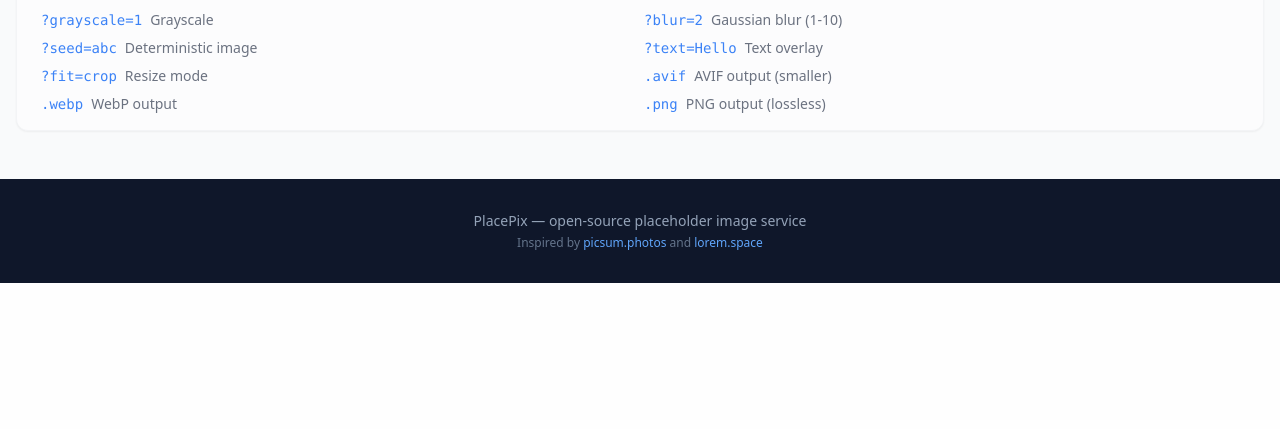
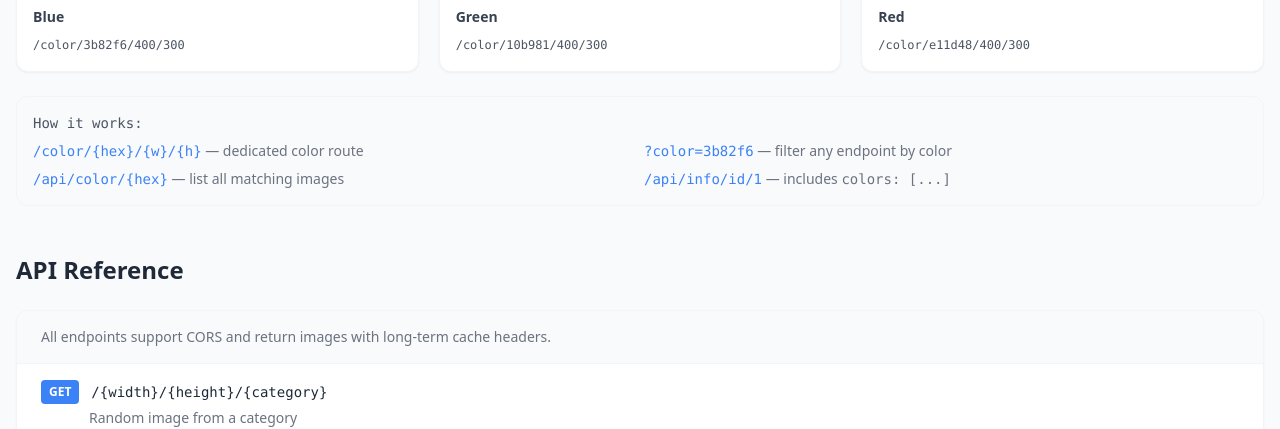
Before and after one commit to riadvice/placepix, a FastAPI app: page / in a window 1280 px wide. Shown: the part 2944-3373 px from the top of the page. Before the commit the page ends 3227 px from the top, so only its background shows below. Run offline with FastAPI, Linux system fonts and the light colour scheme; parts of the project's set-up code (start-up, migrations or seed data) failed here and were passed over; some libraries are stand-ins or nearby versions.

Commit message:
Add color palette feature.

```diff
--- a/src/main.py
+++ b/src/main.py
@@ -287,8 +287,12 @@
     contrast: float = 1.0,
     saturation: float = 1.0,
     sepia: bool = False,
+    color: str = "",
 ) -> Response:
-    entry = manager.pick(category or None, seed or None)
+    if color:
+        entry = manager.pick_by_color(color, category or None)
+    else:
+        entry = manager.pick(category or None, seed or None)
     if entry is None:
         raise HTTPException(status_code=404, detail="category not found")
     return _serve_entry(
@@ -297,10 +301,40 @@
     )
 
 
+@app.get("/color/{hex_color}/{width:int}/{height:int}")
+@app.get("/color/{hex_color}/{width:int}/{height:int}.{ext}")
+async def serve_by_color(
+    hex_color: str,
+    width: int,
+    height: int,
+    ext: str = "",
+    grayscale: bool = False,
+    blur: int = 0,
+    text: str = "",
+    fit: str = "crop",
+    format: str = "",  # noqa: A002
+    tint: str = "",
+    brightness: float = 1.0,
+    contrast: float = 1.0,
+    saturation: float = 1.0,
+    sepia: bool = False,
+) -> Response:
+    entry = manager.pick_by_color(hex_color)
+    if entry is None:
+        raise HTTPException(status_code=404, detail="no image matching that color")
+    return _serve_entry(
+        entry, width, height, ext, grayscale, blur, text, fit, format,
+        tint, brightness, contrast, saturation, sepia,
+    )
+
+
 # ── Random from all (no dimensions) ────────────────────────────────
 @app.get("/random/{category:path}")
-async def random_image(category: str = "") -> RedirectResponse:
-    entry = manager.pick(category or None)
+async def random_image(category: str = "", color: str = "") -> RedirectResponse:
+    if color:
+        entry = manager.pick_by_color(color, category or None)
+    else:
+        entry = manager.pick(category or None)
     if entry is None:
         raise HTTPException(status_code=404, detail="category not found")
     return RedirectResponse(url=f"/500/500/{entry.category}?seed={os.urandom(4).hex()}")
@@ -351,6 +385,7 @@
         "height": height,
         "format": fmt,
         "size": size,
+        "colors": manager.get_colors(entry.id),
         "serve_url": f"/id/{entry.id}/500/500",
     })
 
@@ -377,7 +412,27 @@
         "height": height,
         "format": fmt,
         "size": size,
+        "colors": manager.get_colors(entry.id),
         "serve_url": f"/id/{entry.id}/500/500",
+    })
+
+
+@app.get("/api/color/{hex_color}")
+async def api_color_match(hex_color: str) -> JSONResponse:
+    matches = manager.find_by_color(hex_color)
+    return JSONResponse({
+        "query": hex_color,
+        "count": len(matches),
+        "images": [
+            {
+                "id": e.id,
+                "filename": e.filename,
+                "category": e.category,
+                "colors": manager.get_colors(e.id),
+                "url": f"/id/{e.id}/500/500",
+            }
+            for e in matches
+        ],
     })
 
 
@@ -471,6 +526,7 @@
         <div class="nav-links">
             <a href="/">Home</a>
             <a href="/images">Explorer</a>
+            <a href="/palette">Palette</a>
             <a href="/docs" target="_blank">Docs</a>
         </div>
     </nav>
@@ -478,6 +534,142 @@
     <p class="subtitle">{total} images &mdash; Page {page} of {total_pages}</p>
     <div class="grid">{cards}</div>
     <div class="pager">{prev_link}{page_numbers}{next_link}</div>
+</body>
+</html>"""
+
+    return Response(content=html, media_type="text/html")
+
+
+# ── Color Palette ───────────────────────────────────────────────
+@app.get("/palette")
+async def color_palette(
+    page: int = 1,
+    per_page: int = 24,
+    category: str = "",
+    search: str = "",
+) -> Response:
+    all_colors = manager.list_colors(category=category, search=search)
+    total = len(all_colors)
+    total_pages = max((total + per_page - 1) // per_page, 1)
+    page = max(1, min(page, total_pages))
+    start = (page - 1) * per_page
+    end = start + per_page
+    colors = all_colors[start:end]
+
+    swatches = ""
+    for item in colors:
+        hex_color = item["hex"]
+        count = item["count"]
+        sample_images = ""
+        for sid in item["sample_ids"][:2]:
+            sample_images += f'<img src="/id/{sid}/100/75" alt="" loading="lazy">'
+        swatches += f"""
+        <div class="swatch">
+            <a href="/color/{hex_color.lstrip('#')}/400/300" target="_blank">
+                <div class="color-block" style="background: {hex_color};"></div>
+            </a>
+            <div class="color-info">
+                <code class="hex">{hex_color}</code>
+                <span class="count">{count} image{"s" if count > 1 else ""}</span>
+            </div>
+            <div class="samples">{sample_images}</div>
+        </div>
+        """
+
+    # Category filters with colored dot badges
+    hue_cats = [
+        ("Red", "#ef4444"), ("Orange", "#f97316"), ("Yellow", "#eab308"),
+        ("Green", "#22c55e"), ("Cyan", "#06b6d4"), ("Blue", "#3b82f6"),
+        ("Purple", "#a855f7"), ("Pink", "#ec4899"), ("Brown", "#a0522d"),
+        ("White", "#f8fafc"), ("Gray", "#94a3b8"), ("Black", "#0f172a"),
+    ]
+    cat_buttons = ""
+    for cat, dot_color in hue_cats:
+        active = "active" if category == cat else ""
+        border = "border: 1px solid #cbd5e1;" if cat in ("White", "Gray") else ""
+        cat_buttons += f'<a class="cat-btn {active}" href="/palette?category={cat}&search={search}"><span class="dot" style="background: {dot_color}; {border}"></span>{cat}</a>'
+    all_active = "" if category else "active"
+    cat_buttons = f'<a class="cat-btn {all_active}" href="/palette?search={search}">All</a>' + cat_buttons
+
+    # Pagination
+    base = f"/palette?search={search}"
+    if category:
+        base += f"&category={category}"
+    prev_link = f'<a class="page-link" href="{base}&page={page - 1}">Previous</a>' if page > 1 else '<span class="page-link disabled">Previous</span>'
+    next_link = f'<a class="page-link" href="{base}&page={page + 1}">Next</a>' if page < total_pages else '<span class="page-link disabled">Next</span>'
+    page_numbers = ""
+    for p in range(1, total_pages + 1):
+        active = "active" if p == page else ""
+        page_numbers += f'<a class="page-link {active}" href="{base}&page={p}">{p}</a>'
+
+    pager = f'<div class="pager">{prev_link}{page_numbers}{next_link}</div>' if total_pages > 1 else ""
+
+    html = f"""<!DOCTYPE html>
+<html lang="en">
+<head>
+    <meta charset="UTF-8">
+    <meta name="viewport" content="width=device-width, initial-scale=1.0">
+    <title>PlacePix Color Palette</title>
+    <link rel="icon" type="image/svg+xml" href="/favicon.svg">
+    <style>
+        :root {{ --bg: #f8fafc; --card: #fff; --text: #1e293b; --muted: #64748b; --accent: #3b82f6; --border: #e2e8f0; }}
+        * {{ box-sizing: border-box; margin: 0; padding: 0; }}
+        body {{ background: var(--bg); color: var(--text); font-family: system-ui, -apple-system, sans-serif; padding-bottom: 2rem; }}
+        nav {{ display: flex; align-items: center; justify-content: space-between; max-width: 1400px; margin: 0 auto; padding: .75rem 1.5rem; }}
+        .logo {{ display: flex; align-items: center; gap: .5rem; text-decoration: none; color: var(--text); }}
+        .logo img {{ width: 28px; height: 28px; }}
+        .logo span {{ font-weight: 700; font-size: 1.1rem; }}
+        .nav-links {{ display: flex; gap: 1.25rem; font-size: .9rem; }}
+        .nav-links a {{ color: var(--muted); text-decoration: none; }}
+        .nav-links a:hover {{ color: var(--accent); }}
+        h1 {{ text-align: center; margin-bottom: .25rem; font-size: 1.75rem; }}
+        .subtitle {{ text-align: center; color: var(--muted); margin-bottom: 1rem; font-size: .95rem; }}
+        .controls {{ max-width: 1400px; margin: 0 auto 1.5rem; padding: 0 1.5rem; }}
+        .search-bar {{ display: flex; gap: .5rem; margin-bottom: .75rem; }}
+        .search-bar input {{ flex: 1; padding: .6rem 1rem; border: 1px solid var(--border); border-radius: 8px; font-size: .9rem; }}
+        .search-bar button {{ padding: .6rem 1.2rem; background: var(--accent); color: #fff; border: none; border-radius: 8px; cursor: pointer; font-size: .9rem; }}
+        .cat-row {{ display: flex; flex-wrap: wrap; gap: .4rem; }}
+        .cat-btn {{ display: inline-flex; align-items: center; gap: .4rem; padding: .35rem .75rem; border-radius: 6px; background: var(--card); border: 1px solid var(--border); color: var(--text); text-decoration: none; font-size: .85rem; }}
+        .cat-btn.active {{ background: var(--accent); color: #fff; border-color: var(--accent); }}
+        .cat-btn:hover {{ background: #f1f5f9; }}
+        .cat-btn .dot {{ display: inline-block; width: 10px; height: 10px; border-radius: 50%; flex-shrink: 0; }}
+        .grid {{ display: grid; grid-template-columns: repeat(auto-fill, minmax(160px, 1fr)); gap: 1.25rem; max-width: 1400px; margin: 0 auto; padding: 0 1.5rem; }}
+        .swatch {{ background: var(--card); border-radius: 12px; overflow: hidden; border: 1px solid var(--border); transition: transform .15s, box-shadow .15s; }}
+        .swatch:hover {{ transform: translateY(-3px); box-shadow: 0 8px 24px rgba(0,0,0,.08); }}
+        .color-block {{ width: 100%; height: 120px; display: block; }}
+        .color-info {{ padding: .6rem .8rem; }}
+        .hex {{ font-family: ui-monospace, monospace; font-size: .85rem; font-weight: 600; display: block; }}
+        .count {{ font-size: .75rem; color: var(--muted); }}
+        .samples {{ display: flex; gap: 2px; padding: 0 .8rem .8rem; }}
+        .samples img {{ width: 48px; height: 36px; object-fit: cover; border-radius: 4px; }}
+        .pager {{ display: flex; justify-content: center; align-items: center; gap: .4rem; margin-top: 2.5rem; flex-wrap: wrap; padding: 0 1rem; }}
+        .page-link {{ display: inline-block; padding: .4rem .8rem; border-radius: 8px; background: var(--card); color: var(--text); text-decoration: none; font-size: .9rem; min-width: 2.2rem; text-align: center; border: 1px solid var(--border); }}
+        .page-link.active {{ background: var(--accent); color: #fff; border-color: var(--accent); }}
+        .page-link.disabled {{ color: var(--muted); cursor: default; }}
+    </style>
+</head>
+<body>
+    <nav>
+        <a href="/" class="logo"><img src="/static/logo.svg" alt=""><span>PlacePix</span></a>
+        <div class="nav-links">
+            <a href="/">Home</a>
+            <a href="/images">Explorer</a>
+            <a href="/palette">Palette</a>
+            <a href="/docs" target="_blank">Docs</a>
+        </div>
+    </nav>
+    <h1>Color Palette</h1>
+    <p class="subtitle">{total} dominant colors &mdash; click any to preview matching images</p>
+    <div class="controls">
+        <form class="search-bar" method="get" action="/palette">
+            <input type="hidden" name="category" value="{category}">
+            <input type="text" name="search" placeholder="Search hex color (e.g. 3b82f6)" value="{search}">
+            <button type="submit">Search</button>
+        </form>
+        <div class="cat-row">{cat_buttons}</div>
+    </div>
+    <div class="grid">{swatches}</div>
+    {pager}
 </body>
 </html>"""
 
--- a/templates/index.html
+++ b/templates/index.html
@@ -56,6 +56,7 @@
       <div class="flex items-center gap-6 text-sm">
         <a href="#categories" class="text-slate-500 hover:text-accent transition">Categories</a>
         <a href="/images" class="text-slate-500 hover:text-accent transition">Explorer</a>
+        <a href="/palette" class="text-slate-500 hover:text-accent transition">Palette</a>
         <a href="#upload" class="text-slate-500 hover:text-accent transition">Upload</a>
         <a href="#api" class="text-slate-500 hover:text-accent transition">API</a>
         <a href="/docs" target="_blank" class="bg-accent text-white px-4 py-2 rounded-lg hover:bg-blue-600 transition font-medium shadow-sm">Docs</a>
@@ -267,6 +268,50 @@
     </div>
   </section>
 
+  <!-- Search by Color -->
+  <section class="max-w-7xl mx-auto px-4 pb-12">
+    <h2 class="text-2xl font-bold text-gray-800 mb-6">Search by Dominant Color</h2>
+    <p class="text-gray-500 mb-6">Find images that match your brand palette. Every image is scanned for its top 3 dominant colors.</p>
+    <div class="grid grid-cols-1 sm:grid-cols-3 gap-5">
+      <div class="bg-white rounded-xl shadow-sm border border-gray-100 overflow-hidden">
+        <a href="/color/3b82f6/400/300" target="_blank">
+          <img src="/color/3b82f6/400/300" alt="Blue match" class="w-full h-48 object-cover">
+        </a>
+        <div class="p-4">
+          <p class="font-semibold text-sm text-gray-700 mb-1">Blue</p>
+          <code class="text-xs font-mono text-gray-600 break-all">/color/3b82f6/400/300</code>
+        </div>
+      </div>
+      <div class="bg-white rounded-xl shadow-sm border border-gray-100 overflow-hidden">
+        <a href="/color/10b981/400/300" target="_blank">
+          <img src="/color/10b981/400/300" alt="Green match" class="w-full h-48 object-cover">
+        </a>
+        <div class="p-4">
+          <p class="font-semibold text-sm text-gray-700 mb-1">Green</p>
+          <code class="text-xs font-mono text-gray-600 break-all">/color/10b981/400/300</code>
+        </div>
+      </div>
+      <div class="bg-white rounded-xl shadow-sm border border-gray-100 overflow-hidden">
+        <a href="/color/e11d48/400/300" target="_blank">
+          <img src="/color/e11d48/400/300" alt="Red match" class="w-full h-48 object-cover">
+        </a>
+        <div class="p-4">
+          <p class="font-semibold text-sm text-gray-700 mb-1">Red</p>
+          <code class="text-xs font-mono text-gray-600 break-all">/color/e11d48/400/300</code>
+        </div>
+      </div>
+    </div>
+    <div class="mt-6 bg-gray-50 rounded-xl p-4 border border-gray-100">
+      <p class="text-sm text-gray-600 font-mono mb-2">How it works:</p>
+      <div class="grid grid-cols-1 sm:grid-cols-2 gap-2 text-sm text-gray-500">
+        <div><code class="text-accent font-mono">/color/{hex}/{w}/{h}</code> — dedicated color route</div>
+        <div><code class="text-accent font-mono">?color=3b82f6</code> — filter any endpoint by color</div>
+        <div><code class="text-accent font-mono">/api/color/{hex}</code> — list all matching images</div>
+        <div><code class="text-accent font-mono">/api/info/id/1</code> — includes <code>colors: [...]</code></div>
+      </div>
+    </div>
+  </section>
+
   <!-- API Usage -->
   <section id="api" class="max-w-7xl mx-auto px-4 pb-12">
     <h2 class="text-2xl font-bold text-gray-800 mb-6">API Reference</h2>
```
Also changed, not shown: src/image_manager.py (+172 -0 lines).
